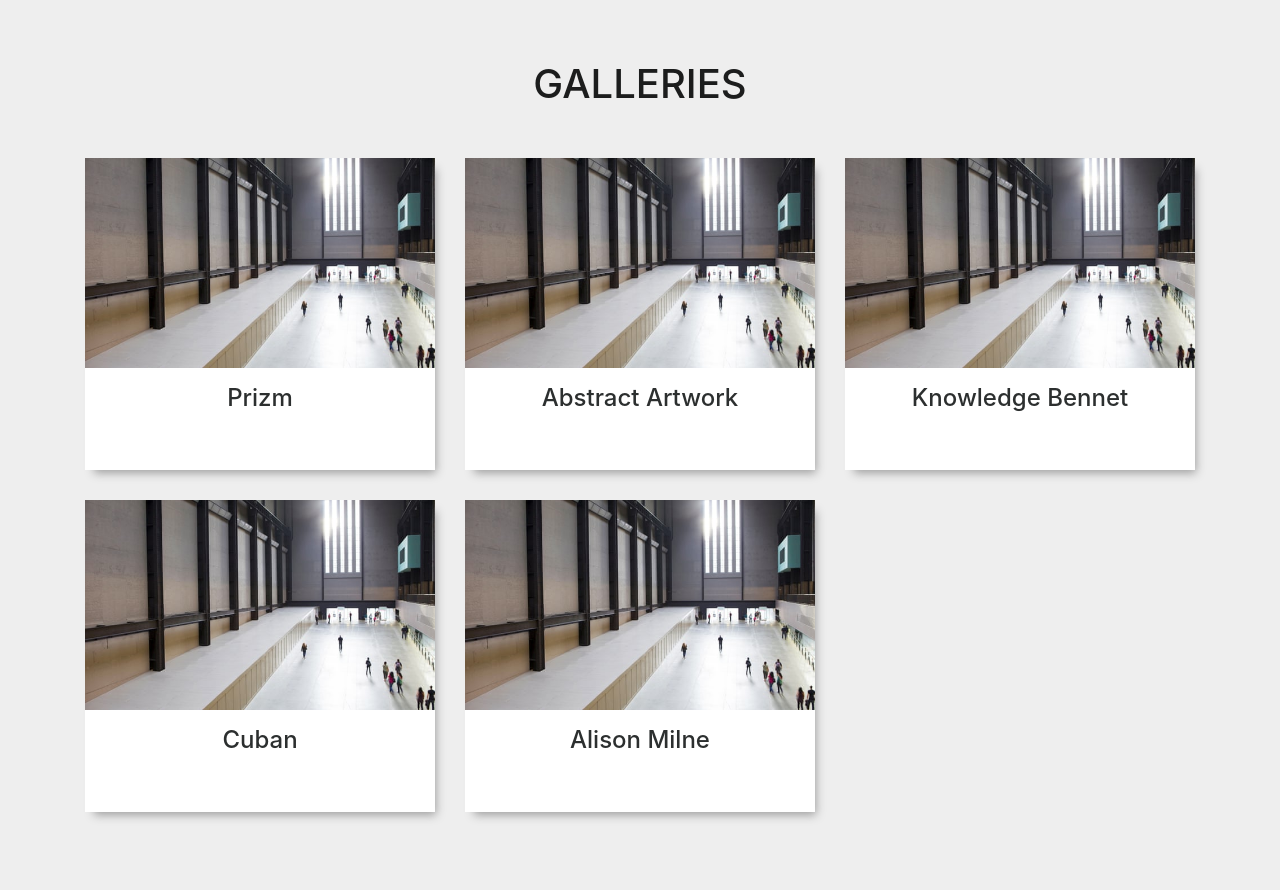
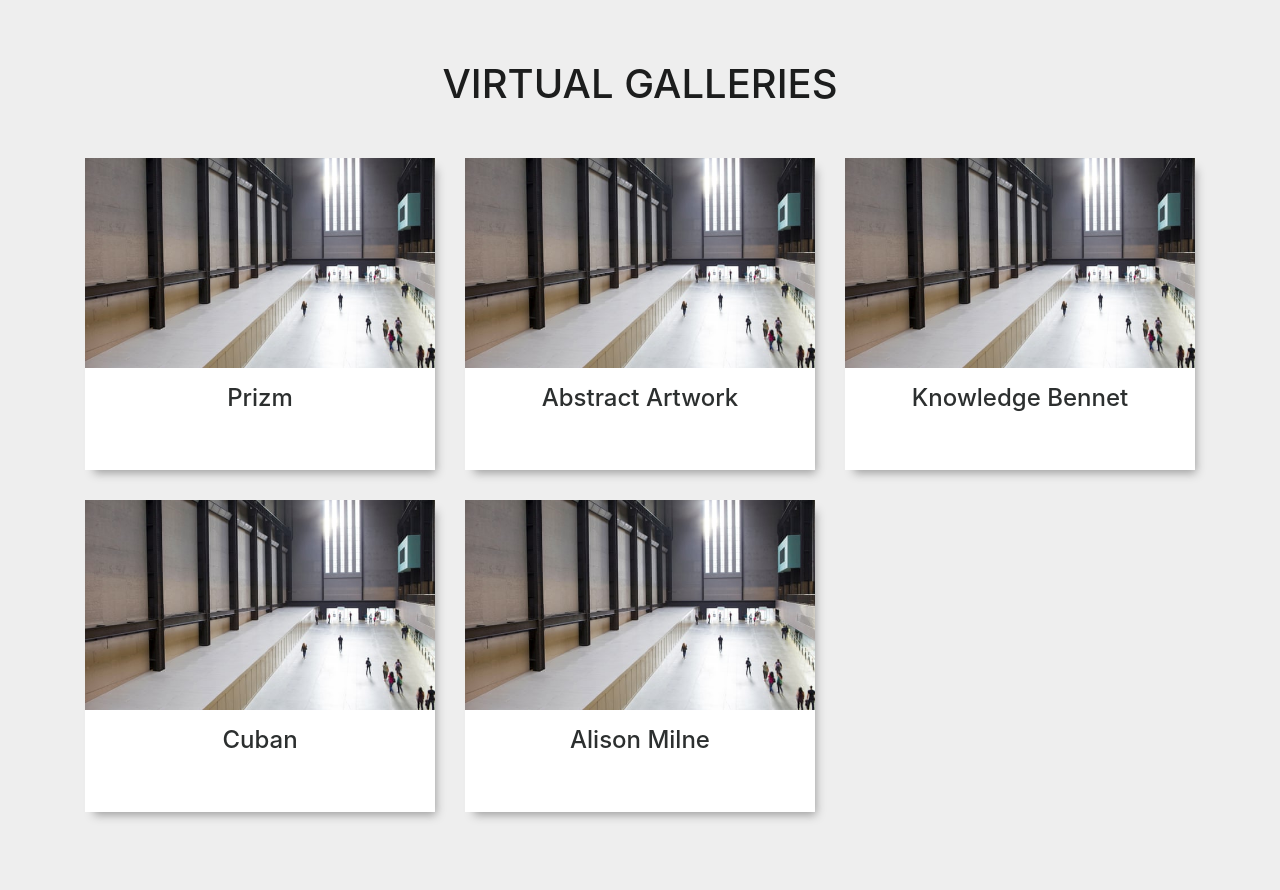
Before and after one commit to David-Edoh/david-edoh.github.com, a PHP site: page / in a window 1280 px wide. Run offline with PHP 8.4, Linux system fonts and the light colour scheme.

Commit message:
Task Update

```diff
--- a/index.php
+++ b/index.php
@@ -16,7 +16,7 @@
 <!-- Team -->
 <section id="team" class="pb-5">
   <div class="container">
-      <h5 class="section-title h1">Galleries</h5>
+      <h5 class="section-title h1">Virtual Galleries</h5>
       <div class="row">
 
           <div class="col-xs-12 col-sm-6 col-md-4">
```
